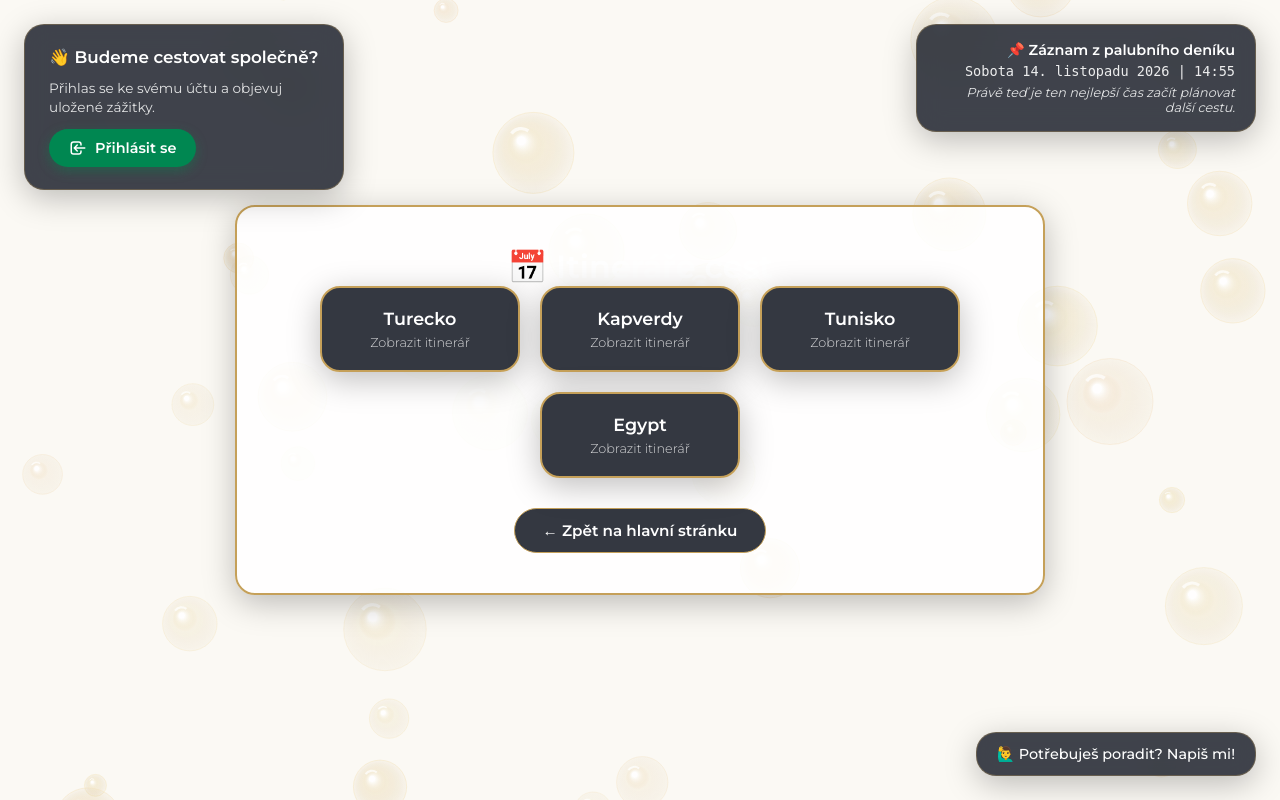
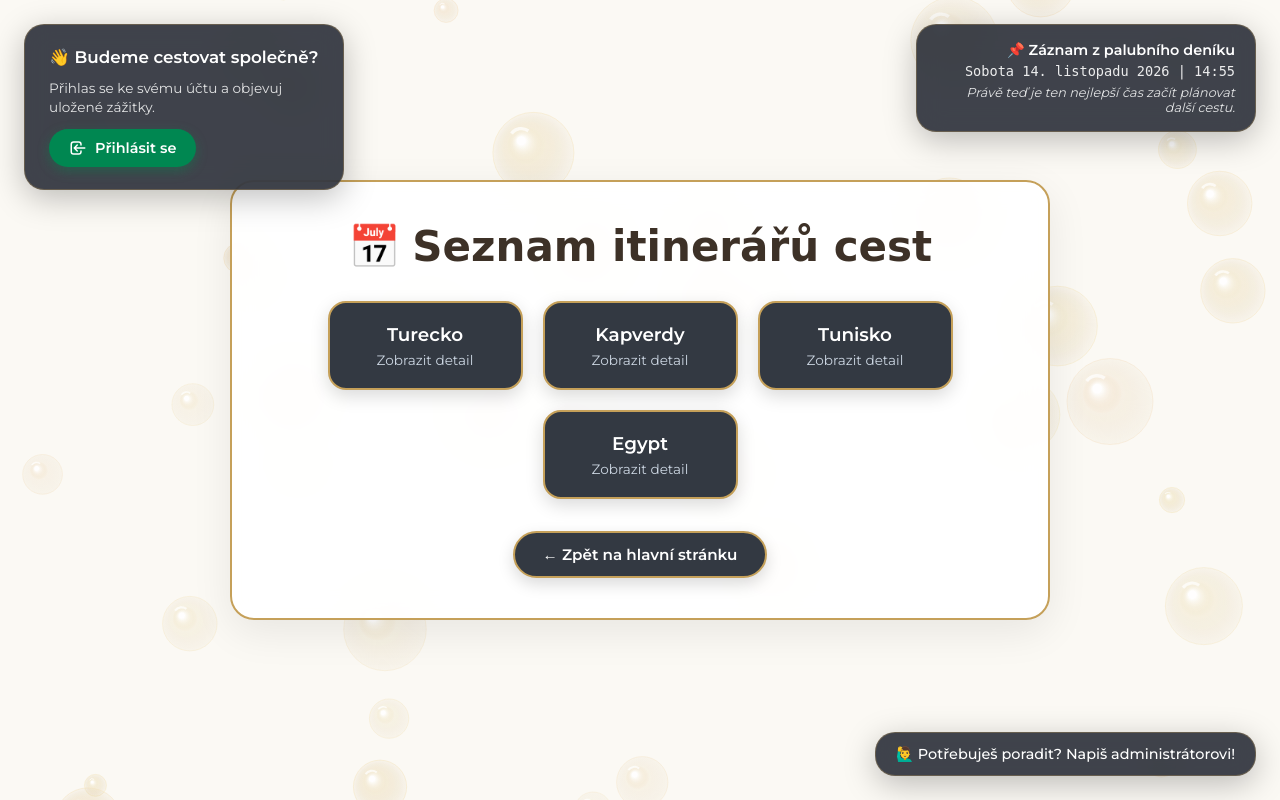
Before and after one commit to AndyZej/cestovni_projekt, a Django app: page /itinerare/ in a window 1280 px wide. Run offline with Django 5.2, Linux system fonts and the light colour scheme; some web fonts are replaced.

Commit message:
Initial commit

```diff
--- a/core/templates/base.html
+++ b/core/templates/base.html
@@ -175,6 +175,65 @@
             align-items: center;
         }
 
+        .main-heading {
+            font-family: var(--font-script);
+            font-size: 44px;
+            line-height: 1.3;
+            margin-bottom: 16px;
+            color: #2c241d;
+            font-weight: 700;
+            text-shadow: 0 2px 4px rgba(0, 0, 0, 0.05);
+        }
+
+        .sub-heading {
+            font-family: var(--font-sans);
+            font-size: 1.05rem;
+            line-height: 1.6;
+            margin-bottom: 30px;
+            color: #3d3127;
+            font-weight: 400;
+            max-width: 800px;
+        }
+
+        .split-buttons-wrapper {
+            display: flex;
+            justify-content: center;
+            align-items: center;
+            gap: 20px;
+            flex-wrap: wrap;
+            margin-bottom: 25px;
+        }
+
+        .split-btn {
+            display: inline-flex;
+            align-items: center;
+            gap: 10px;
+            background: var(--panel-bg);
+            backdrop-filter: blur(12px);
+            -webkit-backdrop-filter: blur(12px);
+            border: 2px solid var(--gold-accent);
+            color: white;
+            padding: 12px 26px;
+            font-size: 1rem;
+            font-weight: 600;
+            border-radius: 40px;
+            text-decoration: none;
+            cursor: pointer;
+            box-shadow: var(--glass-shadow);
+            transition: all 0.3s ease;
+        }
+
+        .split-btn:hover {
+            background-color: var(--gold-accent);
+            color: #0f172a;
+            transform: translateY(-3px);
+            box-shadow: 0 8px 24px rgba(197, 160, 89, 0.4);
+        }
+
+        .split-btn .btn-icon {
+            font-size: 1.2rem;
+        }
+
         .chat-widget {
             position: fixed;
             bottom: 24px;
@@ -272,31 +286,20 @@
         <div class="log-quote">Právě teď je ten nejlepší čas začít plánovat další cestu.</div>
     </div>
 
-    <!-- 3. Střed stránky - sem se vnoří obsah konkrétní šablony -->
+    <!-- 3. Střed stránky -->
     <div class="center-container">
         {% block content %}
         {% endblock %}
     </div>
 
-    <!-- 4. Pravý dolní roh - Chat Widget -->
+    <!-- 4. Pravý dolní roh - Chat s administrátorem -->
     <div class="chat-widget">
-        <div id="chat-bubble" class="chat-toggle-btn glass-panel" onclick="toggleChat(true)">
-            🙋‍♂️ Potřebuješ poradit? Napiš mi!
-        </div>
-
-        <div id="chat-box" class="chat-box glass-panel">
-            <div class="chat-header">
-                <span class="chat-title">Napsat administrátorovi 💭</span>
-                <button class="chat-close" onclick="toggleChat(false)">✕</button>
-            </div>
-            <p class="chat-desc">
-                Máš dotaz k webu, nápad na článek nebo jsi narazil/a na chybu? Napiš mi přímo sem do chatu. Jsem tu pro tebe a rád/a pomůžu!
-            </p>
-            <input type="text" class="chat-input" placeholder="[ Sem napiš svou zpráva... ]" onkeydown="if(event.key === 'Enter'){ alert('Zpráva odeslána administrátorovi!'); this.value=''; toggleChat(false); }">
-        </div>
+        <a href="{% url 'chat_admin' %}" class="chat-toggle-btn glass-panel">
+            🙋‍♂️ Potřebuješ poradit? Napiš administrátorovi!
+        </a>
     </div>
 
-    <!-- JAVASCRIPT -->
+    <!-- JAVASCRIPT pro bubliny a čas -->
     <script>
         function updateDateTime() {
             const now = new Date();
@@ -305,11 +308,6 @@
 
             const formatted = `${days[now.getDay()]} ${now.getDate()}. ${months[now.getMonth()]} ${now.getFullYear()} | ${String(now.getHours()).padStart(2, '0')}:${String(now.getMinutes()).padStart(2, '0')}`;
             document.getElementById('current-datetime').textContent = formatted;
-        }
-
-        function toggleChat(open) {
-            document.getElementById('chat-bubble').style.display = open ? 'none' : 'flex';
-            document.getElementById('chat-box').style.display = open ? 'flex' : 'none';
         }
 
         updateDateTime();
--- a/zeme/templates/itinerar/domovsky.html
+++ b/zeme/templates/itinerar/domovsky.html
@@ -5,23 +5,123 @@
 
 {% block title %}Itineráře cest - Cestovatelské radosti{% endblock %}
 
+{% block extra_head %}
+<style>
+    .itinerary-card-panel {
+        background: rgba(255, 255, 255, 0.92);
+        backdrop-filter: blur(12px);
+        -webkit-backdrop-filter: blur(12px);
+        border: 2px solid var(--gold-accent);
+        border-radius: 24px;
+        padding: 40px 50px;
+        box-shadow: 0 12px 40px rgba(0, 0, 0, 0.08);
+        width: 100%;
+        max-width: 820px;
+        display: flex;
+        flex-direction: column;
+        align-items: center;
+    }
+
+    .itinerary-title {
+        font-family: var(--font-script);
+        font-size: 42px;
+        color: #3d3127;
+        margin-bottom: 30px;
+        display: flex;
+        align-items: center;
+        justify-content: center;
+        gap: 12px;
+        font-weight: 700;
+    }
+
+    .itinerary-grid {
+        display: flex;
+        flex-wrap: wrap;
+        justify-content: center;
+        gap: 20px;
+        width: 100%;
+        max-width: 660px;
+        margin-bottom: 32px;
+    }
+
+    .country-box {
+        background: #333942;
+        border: 2px solid var(--gold-accent);
+        border-radius: 18px;
+        width: 195px;
+        padding: 20px 16px;
+        text-decoration: none;
+        color: #ffffff;
+        display: flex;
+        flex-direction: column;
+        align-items: center;
+        justify-content: center;
+        gap: 6px;
+        box-shadow: 0 6px 18px rgba(0, 0, 0, 0.15);
+        transition: all 0.25s ease;
+    }
+
+    .country-box:hover {
+        background: #252a32;
+        transform: translateY(-4px);
+        box-shadow: 0 10px 24px rgba(197, 160, 89, 0.35);
+    }
+
+    .country-box-name {
+        font-size: 1.15rem;
+        font-weight: 600;
+        color: #ffffff;
+    }
+
+    .country-box-sub {
+        font-size: 0.85rem;
+        color: #cbd5e1;
+        font-weight: 400;
+    }
+
+    .btn-back-pill {
+        display: inline-flex;
+        align-items: center;
+        justify-content: center;
+        gap: 8px;
+        background: #333942;
+        border: 2px solid var(--gold-accent);
+        color: #ffffff;
+        padding: 12px 28px;
+        border-radius: 30px;
+        text-decoration: none;
+        font-weight: 600;
+        font-size: 0.95rem;
+        box-shadow: 0 6px 16px rgba(0, 0, 0, 0.15);
+        transition: all 0.25s ease;
+    }
+
+    .btn-back-pill:hover {
+        background: var(--gold-accent);
+        color: #0f172a;
+        transform: translateY(-2px);
+    }
+</style>
+{% endblock %}
+
 {% block content %}
-    <div class="center-container" style="position: relative; top: auto; left: auto; transform: none; background: rgba(255, 255, 255, 0.85); border: 2px solid var(--gold-accent); border-radius: 20px; box-shadow: var(--glass-shadow); padding: 40px; margin: 0 auto;">
-        <h1 class="main-heading">📅 Itineráře cest</h1>
+<div class="itinerary-card-panel">
+    <h1 class="itinerary-title">
+        <span>📅</span>
+        <span>Seznam itinerářů cest</span>
+    </h1>
 
-        <div class="countries-grid" style="display: flex; justify-content: center; gap: 20px; flex-wrap: wrap; width: 100%; margin-bottom: 30px;">
-            {% for it in itinerare %}
-                <a href="{% url 'detail_itineraru' it.slug %}" class="country-card" style="background: rgba(30, 35, 45, 0.9); backdrop-filter: blur(12px); border: 2px solid var(--gold-accent); color: white; padding: 20px 25px; font-size: 1.1rem; font-weight: 600; border-radius: 20px; text-decoration: none; cursor: pointer; box-shadow: var(--glass-shadow); width: 200px; display: flex; flex-direction: column; align-items: center; gap: 6px;">
-                    <span>{{ it.nazev }}</span>
-                    <p style="font-size: 0.8rem; opacity: 0.8; font-weight: 300;">Zobrazit itinerář</p>
-                </a>
-            {% empty %}
-                <p style="color: #4a3b2c; font-size: 1.1rem;">Zatím nejsou přidány žádné itineráře.</p>
-            {% endfor %}
-        </div>
+    <div class="itinerary-grid">
+        {% for itinerar in itinerare %}
+            <a href="{% url 'detail_itineraru' itinerar.slug %}" class="country-box">
+                <span class="country-box-name">{{ itinerar.nazev }}</span>
+                <span class="country-box-sub">Zobrazit detail</span>
+            </a>
+        {% endfor %}
+    </div>
 
-        <div>
-            <a href="{% url 'domovsky' %}" class="back-btn" style="display: inline-flex; align-items: center; gap: 10px; background: rgba(30, 35, 45, 0.9); border: 1px solid var(--gold-accent); color: white; padding: 12px 28px; font-size: 0.95rem; font-weight: 600; border-radius: 30px; text-decoration: none;">← Zpět na hlavní stránku</a>
-        </div>
-    </div>
+    <a href="/" class="btn-back-pill">
+        <span>← Zpět na hlavní stránku</span>
+    </a>
+</div>
 {% endblock %}
--- a/zeme/templates/zeme/domovsky.html
+++ b/zeme/templates/zeme/domovsky.html
@@ -10,7 +10,7 @@
         Nemusíte mít procestovaný celý svět, abyste mohli milovat cestování. Podělím se s vámi o své osobní zážitky, praktické tipy a oblíbená místa, která stojí za to navštívit. Pojďme načerpat inspiraci na vaši příští cestu!
     </p>
 
-    <!-- Hlavní dvě tlačítka (Seznam zemí a Itineráře) -->
+    <!-- Tlačítka (Seznam zemí, Itineráře a Zprávy) -->
     <div class="split-buttons-wrapper">
         <a href="{% url 'seznam_zemi' %}" class="split-btn">
             <span class="btn-icon">🌍</span>
@@ -20,5 +20,9 @@
             <span class="btn-icon">📅</span>
             <span>Itineráře cest</span>
         </a>
+        <a href="{% url 'seznam_zprav' %}" class="split-btn">
+            <span class="btn-icon">✉️</span>
+            <span>Zprávy</span>
+        </a>
     </div>
 {% endblock %}
--- a/zeme/urls/urls_itinerar.py
+++ b/zeme/urls/urls_itinerar.py
@@ -11,15 +11,15 @@ from ..views import (
 )
 
 urlpatterns = [
-    # Seznam itinerářů
+    # Seznam itinerářů (adresa: /itinerare/)
     path('', seznam_itineraru_view, name='seznam_itineraru'),
 
-    # 1. SPECIFICKÉ CESTY PRO GALERIE MUSÍ BÝT PRVNÍ:
+    # 1. Specifické cesty pro galerie (musí být před obecným slugem)
     path('galerie/kapverdy/', kapverdy_itinerar_galerie_view, name='kapverdy_itinerar_galerie'),
     path('galerie/egypt/', egypt_itinerar_galerie_view, name='egypt_itinerar_galerie'),
     path('galerie/tunisko/', tunisko_itinerar_galerie_view, name='tunisko_itinerar_galerie'),
     path('galerie/turecko/', turecko_itinerar_galerie_view, name='turecko_itinerar_galerie'),
 
-    # 2. OBECNÝ SLUG AŽ NAKONEC:
+    # 2. Detail konkrétního itineráře podle slugu (až na konci)
     path('<slug:slug>/', detail_itineraru_view, name='detail_itineraru'),
 ]
--- a/zeme/views/itinerar_views.py
+++ b/zeme/views/itinerar_views.py
@@ -19,7 +19,7 @@ def detail_itineraru_view(request, slug):
     """Dynamicky otevře HTML šablonu pro itinerář podle slugu"""
     template_map = {
         'turecko': 'itinerar/itinerar/turecko.html',
-        'kapverdy': 'itinerar/itinerar/kapverdy.html',  # Pozor na velké K podle obrázku!
+        'kapverdy': 'itinerar/itinerar/Kapverdy.html',
         'tunisko': 'itinerar/itinerar/tunisko.html',
         'egypt': 'itinerar/itinerar/egypt.html',
     }
--- a/zpravy/urls.py
+++ b/zpravy/urls.py
@@ -1,7 +1,10 @@
+
 
 from django.urls import path
 from . import views
 
 urlpatterns = [
-    path('', views.chat_admin, name='chat_admin'),
+    path('', views.komunita_rozcestnik, name='seznam_zprav'),
+    path('zeme/<slug:slug>/', views.diskuze_zeme, name='diskuze_zeme'),
+    path('admin-chat/', views.chat_admin, name='chat_admin'),
 ]
```
Also changed, not shown: other parts of core/templates/base.html (+2 -47 lines), cestovni_projekt/urls.py (+0 -9 lines), core/templates/core/domovsky.html (+11 -7 lines), zpravy/models.py (+11 -1 lines), zpravy/templates/zpravy/diskuze_zeme.html (added, +37 -0 lines), zpravy/templates/zpravy/zpravy.html (added, +25 -0 lines), zpravy/views.py (+32 -7 lines), db.sqlite3.
